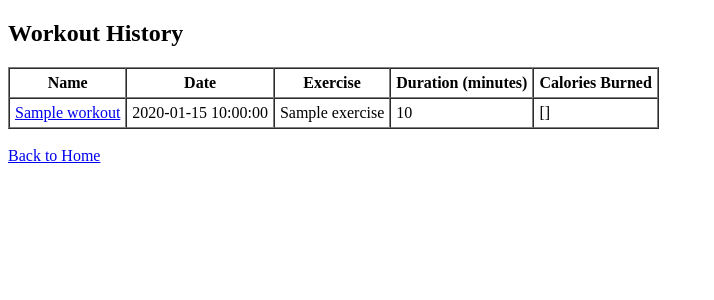
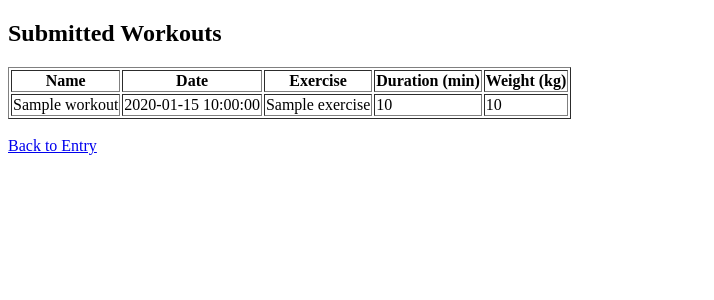
Before and after one commit to Apekshagarse/FitnessTracker, a Flask app: template templates/workouts.html in a window 1280 px wide. Shown: the top 300 px of the page, without its empty margins (0-714 px from the left). Run offline with Flask 3, Linux system fonts and the light colour scheme; the template is opened without the code that fills it: most values are stand-ins (such as "Sample title", 1, 10 or a date in 2020).

Commit message:
Update workouts.html

```diff
--- a/templates/workouts.html
+++ b/templates/workouts.html
@@ -1,30 +1,30 @@
+<!-- templates/workouts.html -->
 <!DOCTYPE html>
-<html lang="en">
+<html>
 <head>
-    <meta charset="UTF-8">
-    <title>Workout History</title>
+    <title>All Workouts</title>
 </head>
 <body>
-    <h2>Workout History</h2>
-    <table border="1" cellpadding="5" cellspacing="0">
+    <h2>Submitted Workouts</h2>
+    <table border="1">
         <tr>
             <th>Name</th>
             <th>Date</th>
             <th>Exercise</th>
-            <th>Duration (minutes)</th>
-            <th>Calories Burned</th>
+            <th>Duration (min)</th>
+            <th>Weight (kg)</th>
         </tr>
-        {% for w in workouts %}
+        {% for workout in workouts %}
         <tr>
-            <td><a href="/user/{{ w.name }}">{{ w.name }}</a></td>
-            <td>{{ w.date }}</td>
-            <td>{{ w.exercise }}</td>
-            <td>{{ w.duration }}</td>
-            <td>{{ w.calories }}</td>
+            <td>{{ workout['name'] }}</td>
+            <td>{{ workout['date'] }}</td>
+            <td>{{ workout['exercise'] }}</td>
+            <td>{{ workout['duration'] }}</td>
+            <td>{{ workout['weight'] }}</td>
         </tr>
         {% endfor %}
     </table>
     <br>
-    <a href="/">Back to Home</a>
+    <a href="/">Back to Entry</a>
 </body>
 </html>
```
